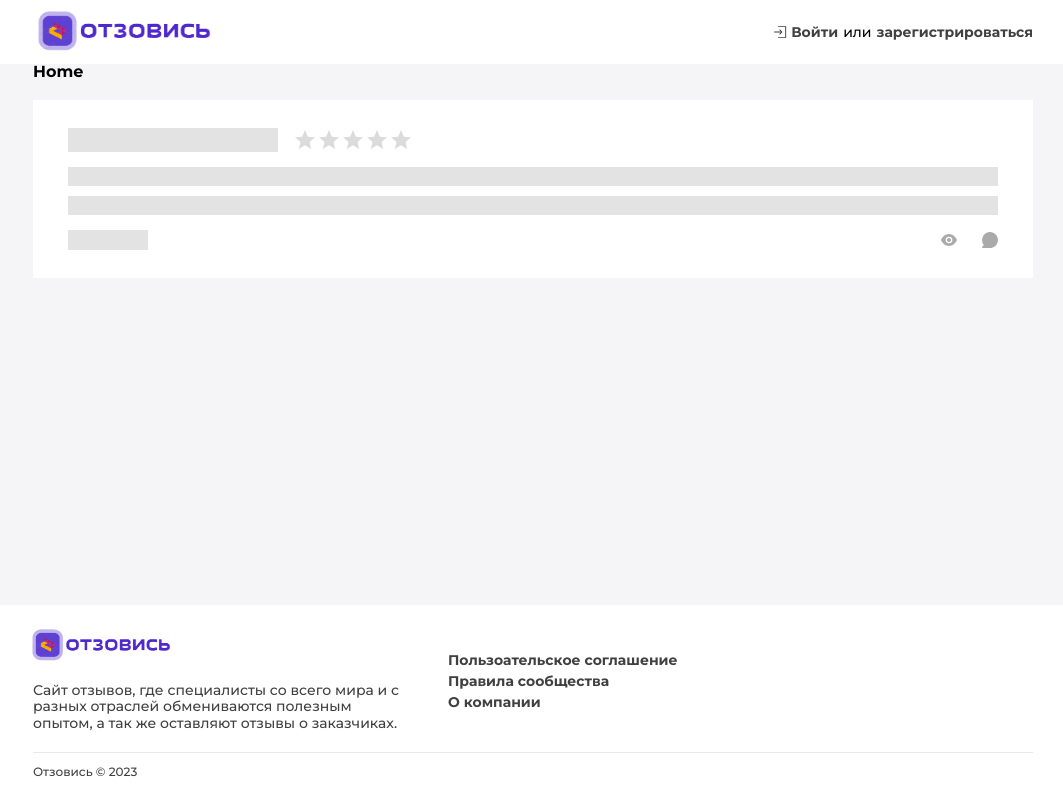
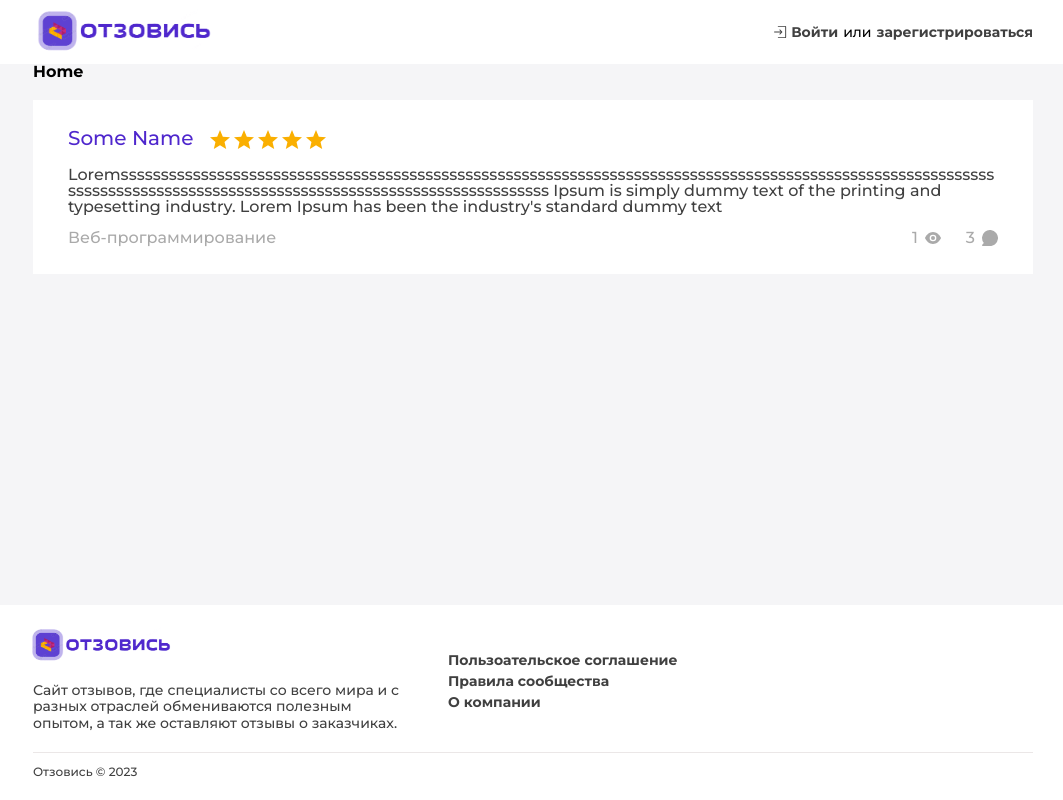
Before and after one commit to velenyx/feedback-app, a React (Vite) app in the folder client/: page / in a window 1280 px wide. Shown: the whole page, without its empty margins (107-1170 px from the left). Built offline with nearby package versions, Linux system fonts and the light colour scheme.

Commit message:
Remove skeletons and add active card styles

```diff
--- a/client/src/app/styles/libs/_variables.scss
+++ b/client/src/app/styles/libs/_variables.scss
@@ -2,6 +2,7 @@
   --bg-color: #f5f5f7;
   --black-color: #000000bf;
   --white-color: #ffffff;
+  --white-active: #F2F2F2;
   --white-hover: #fafafa;
   --main-font: Montserrat, sans-serif;
   --main-color: #4444c6;
--- a/client/src/components/FeedbackCard/FeedbackCard.module.scss
+++ b/client/src/components/FeedbackCard/FeedbackCard.module.scss
@@ -1,17 +1,21 @@
 .link {
+}
 .linkContainer {
-    background: #ffffff;
+  background: var(--white-color);
   &:hover {
     background: var(--white-hover);
   }
   padding: 28px 35px;
   margin: 20px 0px;
+  &:active {
+    background: var(--white-active);
+  }
 }
 .name {
   color: var(--main-dark-color);
   font-size: 20px;
   font-weight: 500;
-    line-height: 20px; /* 100% */
+  line-height: 20px;
   display: flex;
   flex-wrap: wrap-reverse;
   gap: 15px;
@@ -21,6 +25,10 @@
   font-size: 16px;
   font-weight: 400;
   margin: 15px 0px;
+  max-height: 3em;
+  overflow: hidden;
+  text-wrap: wrap;
+  word-wrap: break-word;
 }
 .info {
   display: flex;
@@ -29,13 +37,18 @@
   color: var(--grey-color);
   flex-wrap: wrap;
 }
-  .count {
+.statistics {
   gap: 25px;
   display: flex;
-    .countItem {
+  .statisticsMetric {
     display: flex;
     align-items: center;
     gap: 7px;
   }
 }
+
+@media screen and (max-width: 470px) {
+  .linkContainer {
+    padding: 25px 17px;
   }
+}
--- a/client/src/components/FeedbackCard/FeedbackCard.tsx
+++ b/client/src/components/FeedbackCard/FeedbackCard.tsx
@@ -1,12 +1,12 @@
-import React from "react";
+import React, { ReactNode } from "react";
 import styles from "./FeedbackCard.module.scss";
 import viewIcon from "../../shared/assets/views_icon.svg";
 import commentIcon from "../../shared/assets/commenst_icon.svg";
 import { Link } from "react-router-dom";
-import { Rating, Skeleton } from "@mui/material";
+import { Rating } from "@mui/material";
 import StarIcon from "@mui/icons-material/Star";
 
-type FeedbacksLinkProps = {
+type FeedbackCardProps = {
   name: string;
   text: string;
   category: string;
@@ -14,10 +14,9 @@ type FeedbacksLinkProps = {
   comments: number;
   id: string;
   rating: number;
-  skeleton?: boolean;
 };
 
-const FeedbackCard: React.FC<FeedbacksLinkProps> = ({
+const FeedbackCard: React.FC<FeedbackCardProps> = ({
   name,
   text,
   category,
@@ -25,54 +24,32 @@ const FeedbackCard: React.FC<FeedbacksLinkProps> = ({
   comments,
   id,
   rating,
-  skeleton,
 }) => {
+  const cutPresentText = text.substr(0, 300);
   return (
     <Link to={`feedback/${id}`} className={styles.link}>
       <div className={styles.linkContainer}>
         <div className={styles.name}>
-          {skeleton ? (
-            <Skeleton animation="wave" width={210} variant="rectangular" />
-          ) : (
-            name
-          )}
+          {name}
+
           <Rating
             readOnly
-            value={skeleton ? 0 : rating}
+            value={rating}
             emptyIcon={
               <StarIcon style={{ opacity: 0.55 }} fontSize="inherit" />
             }
           />
         </div>
-        <div className={styles.text}>
-          {skeleton ? (
-            <>
-              <Skeleton animation="wave" width="100%" variant="rectangular" />
-              <Skeleton
-                sx={{ margin: "10px 0px" }}
-                animation="wave"
-                width="100%"
-                variant="rectangular"
-              />
-            </>
-          ) : (
-            text
-          )}
-        </div>
+        <div className={styles.text}>{cutPresentText}</div>
         <div className={styles.info}>
-          <div className={styles.info}>
-            {skeleton ? (
-              <Skeleton animation="wave" width="80px" variant="rectangular" />
-            ) : (
-              category
-            )}
-          </div>
-          <div className={styles.count}>
-            <div className={styles.countItem}>
-              {skeleton ? "" : views} <img src={viewIcon} alt="" />
+          {category}
+
+          <div className={styles.statistics}>
+            <div className={styles.statisticsMetric}>
+              {views} <img src={viewIcon} alt="" />
             </div>
-            <div className={styles.countItem}>
-              {skeleton ? "" : comments} <img src={commentIcon} alt="" />
+            <div className={styles.statisticsMetric}>
+              {comments} <img src={commentIcon} alt="" />
             </div>
           </div>
         </div>
--- a/client/src/pages/Home/Home.tsx
+++ b/client/src/pages/Home/Home.tsx
@@ -11,14 +11,13 @@ export const Home = () => {
 
           <div className={styles.feedbacksList}>
             <FeedbackCard
-              skeleton
               views={1}
               rating={5}
               id="1314"
               comments={3}
               category="Веб-программирование"
               name="Some Name"
-              text="Lorem Ipsum is simply dummy text of the printing and typesetting industry. Lorem Ipsum has been the industry's standard dummy text ever since the 1500s, when an unknown printer took a galley of type and scrambled it to make a type specimen book."
+              text="Loremsssssssssssssssssssssssssssssssssssssssssssssssssssssssssssssssssssssssssssssssssssssssssssssssssssssssssssssssssssssssssssssssssssssssssssssssssssssssssssssssssssssssss Ipsum is simply dummy text of the printing and typesetting industry. Lorem Ipsum has been the industry's standard dummy text ever since the 1500s, when an unknown printer took a galley of type and scrambled it to make a type specimen book."
             />
           </div>
         </div>
```
Lines whose indentation alone changed are shown as unchanged.
